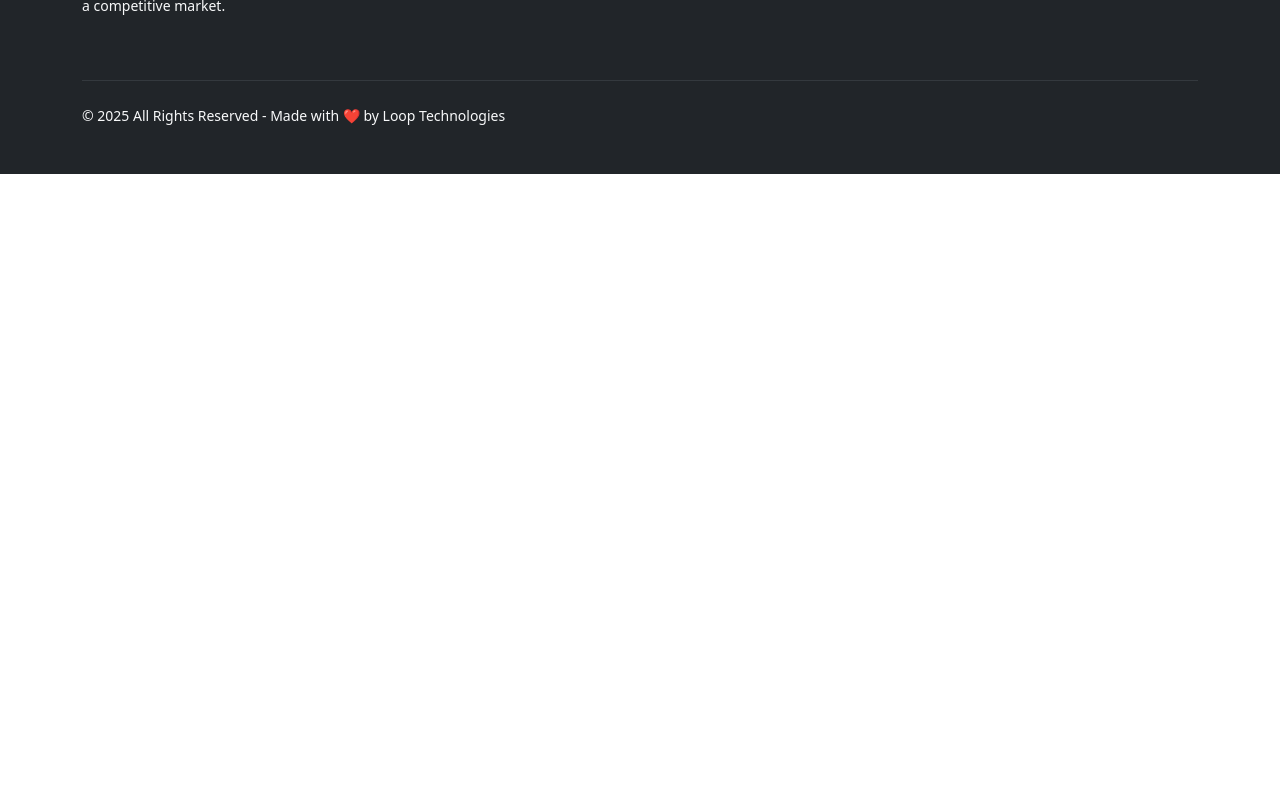
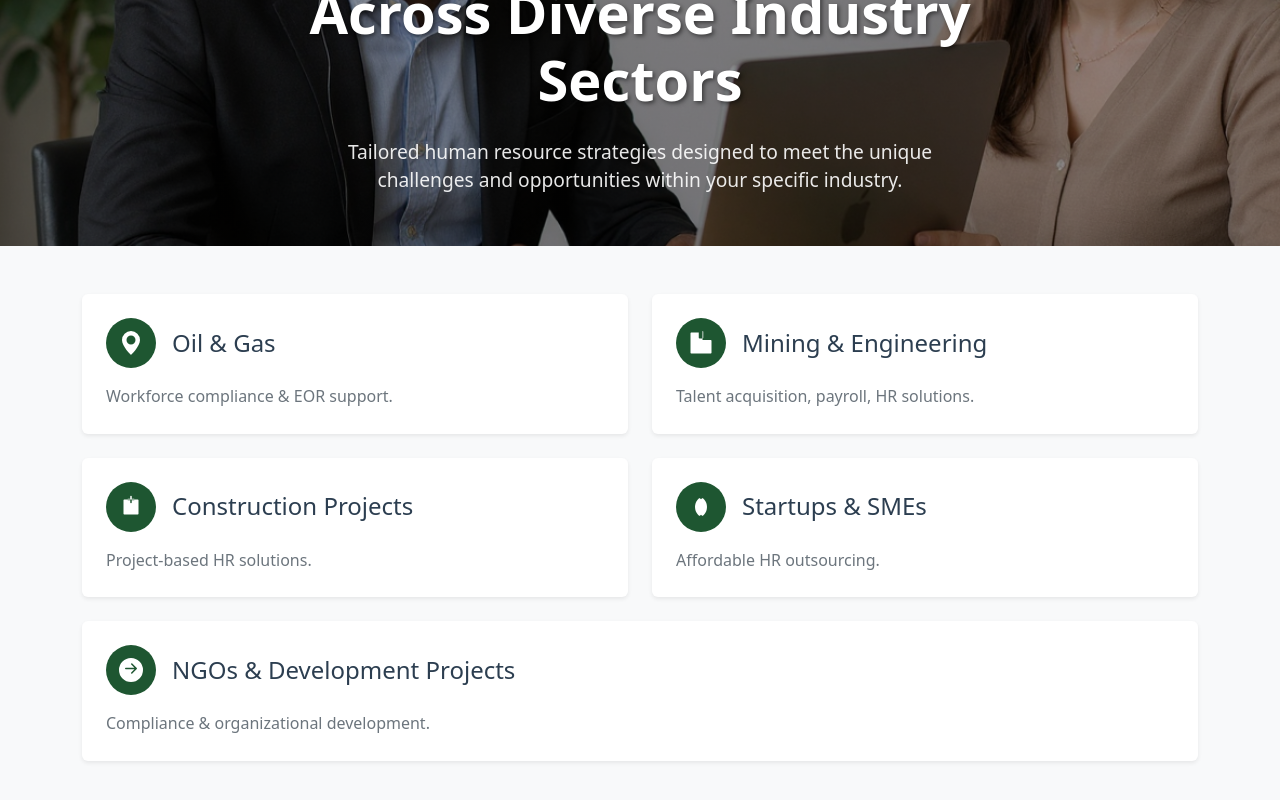
Before and after one commit to FilippusF/HR-Katelago, a React (Vite) app: page /industries in a window 1280 px wide. Shown: the part 380-1180 px from the top of the page. Before the commit the page ends 800 px from the top, so only its background shows below. Built offline with nearby package versions, Linux system fonts and the light colour scheme.

Commit message:
services update

```diff
--- a/src/App.jsx
+++ b/src/App.jsx
@@ -2,6 +2,7 @@ import React from 'react';
 import { BrowserRouter as Router, Routes, Route } from 'react-router-dom';
 import About from './pages/About';
 import Services from './pages/Services';
+import Industries from './pages/industries';
 import Careers from './pages/Careers';
 import Contact from './pages/Contact';
 
@@ -16,6 +17,7 @@ function App() {
           <Route path="/" element={<Home />} />
           <Route path="/about" element={<About />} />
           <Route path="/services" element={<Services />} />
+          <Route path="/industries" element={<Industries />} />
           <Route path="/careers" element={<Careers />} />
           <Route path="/contact" element={<Contact />} />
         </Routes>
--- a/src/components/common/Header.jsx
+++ b/src/components/common/Header.jsx
@@ -166,7 +166,7 @@ const Header = () => {
                   marginTop: '8px'
                 }}>
                   <li><Link className="dropdown-item py-2 px-3" to="/services" style={{ transition: 'all 0.3s ease' }}>All Services</Link></li>
-                  <li><a className="dropdown-item py-2 px-3" href="#" style={{ transition: 'all 0.3s ease' }}>Industries we serve</a></li>
+                  <li><a className="dropdown-item py-2 px-3" href="/industries" style={{ transition: 'all 0.3s ease' }}>Industries we serve</a></li>
                 </ul>
               </li>
 
--- a/src/pages/industries.jsx
+++ b/src/pages/industries.jsx
@@ -1,7 +1,10 @@
 import React, { useState, useEffect } from 'react';
+import { useNavigate } from 'react-router-dom';
 import logoImage from '../assets/images/Main-logo.png';
+import aboutImage from '../assets/images/about.png';
 
 const Industries = () => {
+  const navigate = useNavigate();
   const [isLoading, setIsLoading] = useState(true);
   const [showBackToTop, setShowBackToTop] = useState(false);
 
@@ -26,11 +29,14 @@ const Industries = () => {
 
   return (
     <>
-      {/* Hero Section */}
+      {/* Hero Section with Background Image */}
       <section
         className="hero-section position-relative d-flex align-items-center"
         style={{
-          background: 'linear-gradient(135deg, #1e5631 0%, #2c3e50 100%)',
+          backgroundImage: `linear-gradient(rgba(0, 0, 0, 0.4), rgba(0, 0, 0, 0.4)), url(${aboutImage})`,
+          backgroundSize: 'cover',
+          backgroundPosition: 'center',
+          backgroundRepeat: 'no-repeat',
           height: '60vh',
           minHeight: '500px'
         }}
@@ -38,6 +44,7 @@ const Industries = () => {
         <div className="container">
           <div className="row justify-content-center">
             <div className="col-lg-8 text-center text-white">
+              {/* Breadcrumb */}
               <div className="mb-4">
                 <span
                   className="text-uppercase fw-medium"
@@ -48,21 +55,26 @@ const Industries = () => {
                     opacity: 0.9
                   }}
                 >
-                  INDUSTRIES
+                  INDUSTRIES WE SERVE
                 </span>
               </div>
 
+              {/* Main Title */}
               <h1
                 className="display-4 fw-bold mb-4"
                 style={{
                   fontSize: '3.5rem',
                   lineHeight: '1.2',
-                  fontWeight: '700'
+                  fontWeight: '700',
+                  textShadow: '2px 2px 4px rgba(0,0,0,0.5)'
                 }}
               >
-                Industries We Serve
+                Comprehensive HR Solutions
+                <br />
+                Across Diverse Industry Sectors
               </h1>
 
+              {/* Description */}
               <p
                 className="lead mb-0"
                 style={{
@@ -72,75 +84,165 @@ const Industries = () => {
                   margin: '0 auto'
                 }}
               >
-                Comprehensive HR solutions across diverse industry sectors.
+                Tailored human resource strategies designed to meet the unique challenges and opportunities within your specific industry.
               </p>
             </div>
           </div>
         </div>
       </section>
 
-      {/* Coming Soon Section */}
-      <section className="py-5" style={{ backgroundColor: '#f8f9fa', minHeight: '50vh' }}>
+      {/* Industries Section */}
+      <section className="py-5" style={{ backgroundColor: '#f8f9fa' }}>
         <div className="container">
-          <div className="row justify-content-center align-items-center" style={{ minHeight: '40vh' }}>
-            <div className="col-lg-6 text-center">
+          <div className="row">
+            {/* Oil & Gas */}
+            <div className="col-lg-6 mb-4">
+              <div className="card h-100 border-0 shadow-sm">
+                <div className="card-body p-4">
+                  <div className="d-flex align-items-center mb-3">
                     <div
-                className="mb-4"
+                      className="me-3"
                       style={{
-                  width: '120px',
-                  height: '120px',
+                        width: '50px',
+                        height: '50px',
                         backgroundColor: '#1e5631',
                         borderRadius: '50%',
                         display: 'flex',
                         alignItems: 'center',
-                  justifyContent: 'center',
-                  margin: '0 auto'
+                        justifyContent: 'center'
                       }}
                     >
-                <svg width="60" height="60" fill="white" viewBox="0 0 16 16">
-                  <path d="M8 4.754a3.246 3.246 0 1 0 0 6.492 3.246 3.246 0 0 0 0-6.492zM5.754 8a2.246 2.246 0 1 1 4.492 0 2.246 2.246 0 0 1-4.492 0z"/>
-                  <path d="M9.796 1.343c-.527-1.79-3.065-1.79-3.592 0l-.094.319a.873.873 0 0 1-1.255.52l-.292-.16c-1.64-.892-3.433.902-2.54 2.541l.159.292a.873.873 0 0 1-.52 1.255l-.319.094c-1.79.527-1.79 3.065 0 3.592l.319.094a.873.873 0 0 1 .52 1.255l-.16.292c-.892 1.64.901 3.434 2.541 2.54l.292-.159a.873.873 0 0 1 1.255.52l.094.319c.527 1.79 3.065 1.79 3.592 0l.094-.319a.873.873 0 0 1 1.255-.52l.292.16c1.64.893 3.434-.902 2.54-2.541l-.159-.292a.873.873 0 0 1 .52-1.255l.319-.094c1.79-.527 1.79-3.065 0-3.592l-.319-.094a.873.873 0 0 1-.52-1.255l.16-.292c.893-1.64-.902-3.433-2.541-2.54l-.292.159a.873.873 0 0 1-1.255-.52l-.094-.319zm-2.633.283c.246-.835 1.428-.835 1.674 0l.094.319a1.873 1.873 0 0 0 2.693 1.115l.291-.16c.764-.415 1.6.42 1.184 1.185l-.159.292a1.873 1.873 0 0 0 1.116 2.692l.318.094c.835.246.835 1.428 0 1.674l-.319.094a1.873 1.873 0 0 0-1.115 2.693l.16.291c.415.764-.42 1.6-1.185 1.184l-.291-.159a1.873 1.873 0 0 0-2.693 1.116l-.094.318c-.246.835-1.428.835-1.674 0l-.094-.319a1.873 1.873 0 0 0-2.692-1.115l-.292.16c-.764.415-1.6-.42-1.184-1.185l.159-.291A1.873 1.873 0 0 0 1.945 8.93l-.319-.094c-.835-.246-.835-1.428 0-1.674l.319-.094A1.873 1.873 0 0 0 3.06 4.377l-.16-.292c-.415-.764.42-1.6 1.185-1.184l.292.159a1.873 1.873 0 0 0 2.692-1.115l.094-.319z"/>
+                      <svg width="24" height="24" fill="white" viewBox="0 0 16 16">
+                        <path d="M8 16s6-5.686 6-10A6 6 0 0 0 2 6c0 4.314 6 10 6 10zm0-7a3 3 0 1 1 0-6 3 3 0 0 1 0 6z"/>
                       </svg>
                     </div>
+                    <h3 className="card-title mb-0" style={{ color: '#2c3e50', fontSize: '1.5rem' }}>Oil & Gas</h3>
+                  </div>
+                  <p className="card-text" style={{ color: '#6c757d', lineHeight: '1.6' }}>
+                    Workforce compliance & EOR support.
+                  </p>
+                </div>
+              </div>
+            </div>
 
-              <h2
-                className="display-5 fw-bold mb-4"
+            {/* Mining & Engineering */}
+            <div className="col-lg-6 mb-4">
+              <div className="card h-100 border-0 shadow-sm">
+                <div className="card-body p-4">
+                  <div className="d-flex align-items-center mb-3">
+                    <div
+                      className="me-3"
                       style={{
-                  fontSize: '2.5rem',
-                  color: '#2c3e50'
+                        width: '50px',
+                        height: '50px',
+                        backgroundColor: '#1e5631',
+                        borderRadius: '50%',
+                        display: 'flex',
+                        alignItems: 'center',
+                        justifyContent: 'center'
                       }}
                     >
-                Content Coming Soon
-              </h2>
+                      <svg width="24" height="24" fill="white" viewBox="0 0 16 16">
+                        <path d="M9 0a.5.5 0 0 1 .5.5v4a.5.5 0 0 1-.5.5H7a.5.5 0 0 1-.5-.5V1H1.5a.5.5 0 0 0-.5.5v13a.5.5 0 0 0 .5.5h13a.5.5 0 0 0 .5-.5V6.5a.5.5 0 0 0-.5-.5H9z"/>
+                      </svg>
+                    </div>
+                    <h3 className="card-title mb-0" style={{ color: '#2c3e50', fontSize: '1.5rem' }}>Mining & Engineering</h3>
+                  </div>
+                  <p className="card-text" style={{ color: '#6c757d', lineHeight: '1.6' }}>
+                    Talent acquisition, payroll, HR solutions.
+                  </p>
+                </div>
+              </div>
+            </div>
 
-              <p
-                className="lead mb-4"
+            {/* Construction Projects */}
+            <div className="col-lg-6 mb-4">
+              <div className="card h-100 border-0 shadow-sm">
+                <div className="card-body p-4">
+                  <div className="d-flex align-items-center mb-3">
+                    <div
+                      className="me-3"
                       style={{
-                  color: '#6c757d',
-                  fontSize: '1.1rem'
+                        width: '50px',
+                        height: '50px',
+                        backgroundColor: '#1e5631',
+                        borderRadius: '50%',
+                        display: 'flex',
+                        alignItems: 'center',
+                        justifyContent: 'center'
                       }}
                     >
-                We're working hard to bring you detailed information about the industries we serve.
-                Stay tuned for comprehensive insights into our sector-specific HR solutions.
+                      <svg width="24" height="24" fill="white" viewBox="0 0 16 16">
+                        <path d="M8.5 1a.5.5 0 0 0-1 0v1.5H6a.5.5 0 0 0 0 1h1.5V5a.5.5 0 0 0 1 0V3.5H10a.5.5 0 0 0 0-1H8.5V1zM3 3.5a.5.5 0 0 1 .5-.5h9a.5.5 0 0 1 .5.5v9a.5.5 0 0 1-.5.5h-9a.5.5 0 0 1-.5-.5v-9z"/>
+                      </svg>
+                    </div>
+                    <h3 className="card-title mb-0" style={{ color: '#2c3e50', fontSize: '1.5rem' }}>Construction Projects</h3>
+                  </div>
+                  <p className="card-text" style={{ color: '#6c757d', lineHeight: '1.6' }}>
+                    Project-based HR solutions.
                   </p>
+                </div>
+              </div>
+            </div>
 
+            {/* Startups & SMEs */}
+            <div className="col-lg-6 mb-4">
+              <div className="card h-100 border-0 shadow-sm">
+                <div className="card-body p-4">
+                  <div className="d-flex align-items-center mb-3">
                     <div
-                className="d-inline-flex align-items-center px-4 py-2 rounded-pill"
+                      className="me-3"
                       style={{
-                  backgroundColor: '#D4AF37',
-                  color: 'white',
-                  fontSize: '14px',
-                  fontWeight: '600'
+                        width: '50px',
+                        height: '50px',
+                        backgroundColor: '#1e5631',
+                        borderRadius: '50%',
+                        display: 'flex',
+                        alignItems: 'center',
+                        justifyContent: 'center'
                       }}
                     >
+                      <svg width="24" height="24" fill="white" viewBox="0 0 16 16">
+                        <path d="M7 14s-3-2-3-6 3-6 3-6 3 2 3 6-3 6-3 6z"/>
+                        <path d="M9 14s3-2 3-6-3-6-3-6-3 2-3 6 3 6 3 6z"/>
+                      </svg>
+                    </div>
+                    <h3 className="card-title mb-0" style={{ color: '#2c3e50', fontSize: '1.5rem' }}>Startups & SMEs</h3>
+                  </div>
+                  <p className="card-text" style={{ color: '#6c757d', lineHeight: '1.6' }}>
+                    Affordable HR outsourcing.
+                  </p>
+                </div>
+              </div>
+            </div>
+
+            {/* NGOs & Development Projects */}
+            <div className="col-lg-12 mb-4">
+              <div className="card h-100 border-0 shadow-sm">
+                <div className="card-body p-4">
+                  <div className="d-flex align-items-center mb-3">
                     <div
-                  className="spinner-border spinner-border-sm me-2"
-                  style={{ width: '16px', height: '16px' }}
-                  role="status"
+                      className="me-3"
+                      style={{
+                        width: '50px',
+                        height: '50px',
+                        backgroundColor: '#1e5631',
+                        borderRadius: '50%',
+                        display: 'flex',
+                        alignItems: 'center',
+                        justifyContent: 'center'
+                      }}
                     >
-                  <span className="visually-hidden">Loading...</span>
+                      <svg width="24" height="24" fill="white" viewBox="0 0 16 16">
+                        <path d="M8 0a8 8 0 1 0 0 16A8 8 0 0 0 8 0zM4.5 7.5a.5.5 0 0 1 0-1h5.793L8.146 4.354a.5.5 0 1 1 .708-.708l3 3a.5.5 0 0 1 0 .708l-3 3a.5.5 0 0 1-.708-.708L10.293 7.5H4.5z"/>
+                      </svg>
                     </div>
-                Under Development
+                    <h3 className="card-title mb-0" style={{ color: '#2c3e50', fontSize: '1.5rem' }}>NGOs & Development Projects</h3>
+                  </div>
+                  <p className="card-text" style={{ color: '#6c757d', lineHeight: '1.6' }}>
+                    Compliance & organizational development.
+                  </p>
+                </div>
               </div>
             </div>
           </div>
@@ -161,9 +263,11 @@ const Industries = () => {
               src={logoImage}
               alt="Katelago Logo"
               className="mb-3"
+              onClick={() => navigate('/')}
               style={{
                 height: '80px',
-                animation: 'pulse 1.5s ease-in-out infinite'
+                animation: 'pulse 1.5s ease-in-out infinite',
+                cursor: 'pointer'
               }}
             />
             <div
@@ -215,13 +319,40 @@ const Industries = () => {
           box-shadow: 0 8px 25px rgba(30, 86, 49, 0.3);
         }
 
+        .btn-outline-primary:hover {
+          background-color: #1e5631;
+          border-color: #1e5631;
+          color: white;
+        }
+
+        .hero-content {
+          animation: fadeInUp 1.2s ease-out;
+        }
+
+        @keyframes fadeInUp {
+          from {
+            opacity: 0;
+            transform: translateY(40px);
+          }
+          to {
+            opacity: 1;
+            transform: translateY(0);
+          }
+        }
+
+        .breadcrumb-item + .breadcrumb-item::before {
+          content: '/';
+          color: rgba(255, 255, 255, 0.6);
+        }
+
         @media (max-width: 768px) {
           .hero-section {
-            height: 50vh !important;
-            min-height: 400px !important;
+            min-height: 50vh !important;
+            padding-top: 100px !important;
+            padding-bottom: 60px !important;
           }
 
-          .hero-section h1 {
+          .hero-content h1 {
             font-size: 2.5rem !important;
           }
 
@@ -231,7 +362,7 @@ const Industries = () => {
         }
 
         @media (max-width: 576px) {
-          .hero-section h1 {
+          .hero-content h1 {
             font-size: 2rem !important;
           }
 
```
Lines whose indentation alone changed are shown as unchanged.
